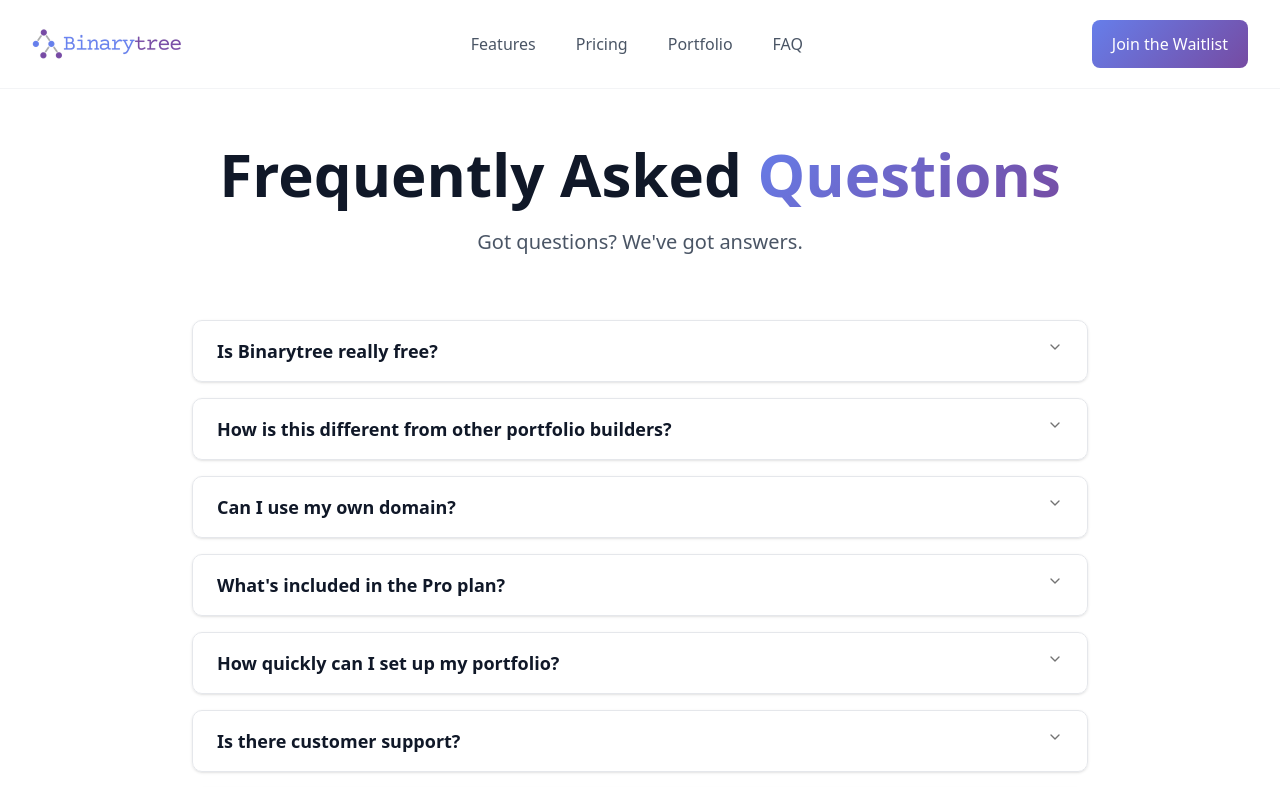
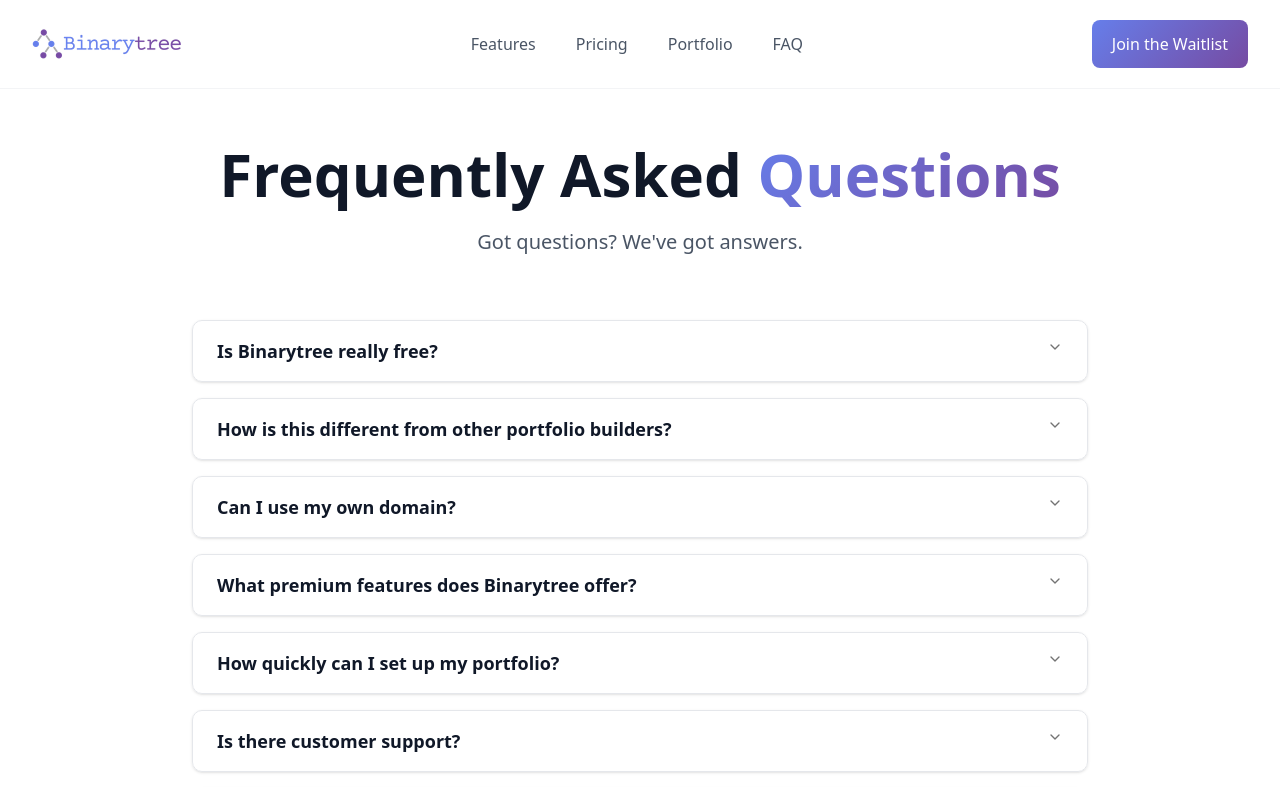
Before and after one commit to BinaryTree-WebBuilder/WebsiteBuilder, a Next.js app in the folder binarytree/: page /main/faq in a window 1280 px wide. Shown: the top 787 px of the page. Built offline with nearby package versions, Linux system fonts and the light colour scheme.

Commit message:
marketing content change

```diff
--- a/binarytree/app/main/marketing/faq.tsx
+++ b/binarytree/app/main/marketing/faq.tsx
@@ -10,32 +10,32 @@ import {
 const FAQ = () => {
   const faqs = [
   {
-      question: "Is Binarytree really free?",
-      answer: "Yes! Our free plan includes everything you need to get started: a premium binarytree.me domain, customer support, high-performance pages, and up to 4 projects for your portfolio, Build your Free Portfolio Today!"
+    "question": "Is Binarytree really free?",
+    "answer": "Yes! Our free plan includes everything you need to get started: a premium binarytree.me domain, customer support, high-performance pages, and up to 4 projects for your portfolio. Build your Free Portfolio Today!"
   },
   {
-      question: "How is this different from other portfolio builders?",
-      answer: "Binarytree is purpose-built for developers. We understand your need to showcase technical projects, link GitHub repos, and display development skills in a way that impresses recruiters and hiring managers."
+    "question": "How is this different from other portfolio builders?",
+    "answer": "Binarytree is purpose-built for developers. We understand your need to showcase technical projects, link GitHub repos, and display development skills in a way that impresses recruiters and hiring managers."
   },
   {
-      question: "Can I use my own domain?",
-      answer: "Yes! With our Pro plan coming soon, you can connect your own custom domain. Free users get a premium binarytree.me subdomain that looks professional and is perfect for getting started."
+    "question": "Can I use my own domain?",
+    "answer": "Currently, all users receive a premium binarytree.me subdomain that looks professional and is perfect for getting started. We are exploring options for custom domains in the future based on user feedback."
   },
   {
-      question: "What's included in the Pro plan?",
-      answer: "Pro includes custom domain connection, Enhanced templates with animations, contact form integration, removal of the \"Made with Binarytree\" badge, +25 projects, and many more, coming soon."
+    "question": "What premium features does Binarytree offer?",
+    "answer": "Our free plan provides a robust set of features to build a stunning portfolio. We are continuously working on new enhancements and will introduce more advanced features based on user demand and feedback."
   },
   {
-      question: "How quickly can I set up my portfolio?",
-      answer: "You can have your portfolio live in minutes! Simply sign up, add your projects and information, and publish. No coding or design skills required."
+    "question": "How quickly can I set up my portfolio?",
+    "answer": "You can have your portfolio live in minutes! Simply sign up, add your projects and information, and publish. No coding or design skills required."
   },
   {
-      question: "Is there customer support?",
-      answer: "Yes! Both free and Pro users get access to our customer support team. We\"re here to help you create the best possible portfolio and get hired faster!"
+    "question": "Is there customer support?",
+    "answer": "Yes! All Binarytree users get access to our customer support team. We're here to help you create the best possible portfolio and get hired faster!"
   },
   {
-      question: "Can I upgrade or downgrade my plan?",
-      answer: "You can upgrade to Pro at any time. Since our free plan is always available, you can also downgrade if needed, though some Pro features will no longer be accessible."
+    "question": "Are there different plans available?",
+    "answer": "Currently, we offer a comprehensive free plan designed to help you create a professional online presence. We are gathering user feedback to determine future plan offerings that best meet the needs of our community."
   }
 ];
 
--- a/binarytree/app/main/marketing/pricing.tsx
+++ b/binarytree/app/main/marketing/pricing.tsx
@@ -34,7 +34,7 @@ const Pricing = () => {
           {/* Header Section */}
           <div className="text-center mb-16 animate-fade-in-up">
             <h1 className="text-4xl lg:text-5xl lg:text-6xl font-bold text-gray-900 mb-6">
-            Free Today, <span className="text-gradient">Pro Tomorrow!</span>
+            Free Forever, <span className="text-gradient">For You</span>
             </h1>
             <p className="lg:text-xl text-gray-600 max-w-6xl mx-auto">
             Start building your professional portfolio today. We&apos;re constantly evolving, and a powerful Pro version packed with even more features is just around the corner!
```
Lines whose indentation alone changed are shown as unchanged.
